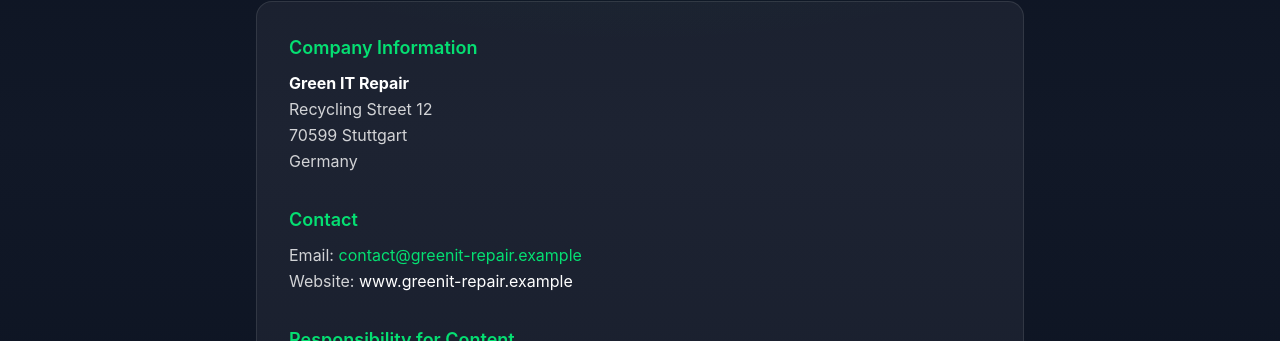
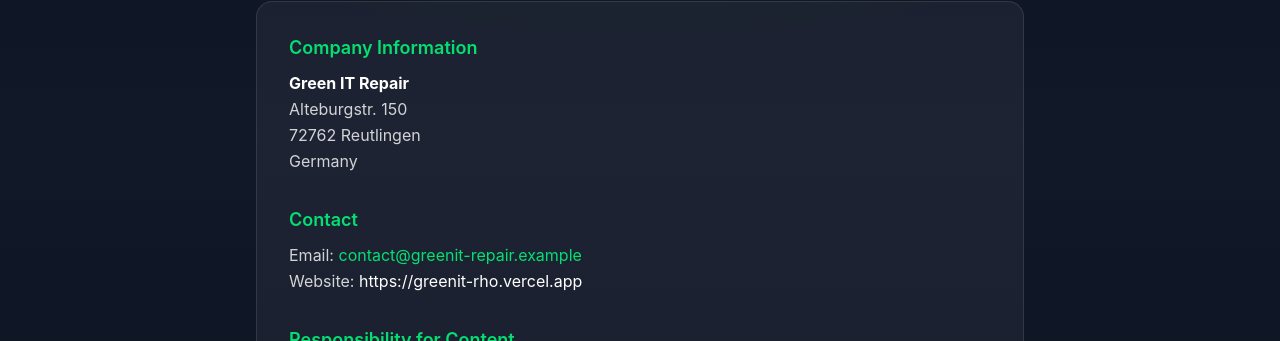
Before and after one commit to zuyasb24/DMWT_25WS_Gruppe11, a Next.js app: page /legal-notice in a window 1280 px wide. Shown: the part 287-628 px from the top of the page. Built offline with nearby package versions, Linux system fonts and the light colour scheme; no server answers.

Commit message:
changed some info in the legal notice page

```diff
--- a/app/components/organisms/LegalNotice.tsx
+++ b/app/components/organisms/LegalNotice.tsx
@@ -24,9 +24,9 @@
             <p className="text-white/80 leading-relaxed">
               <strong className="text-white">Green IT Repair</strong>
               <br />
-              Recycling Street 12
+              Alteburgstr. 150
               <br />
-              70599 Stuttgart
+              72762 Reutlingen
               <br />
               Germany
             </p>
@@ -48,7 +48,7 @@
               <br />
               Website:{" "}
               <span className="text-white">
-                www.greenit-repair.example
+                https://greenit-rho.vercel.app
               </span>
             </p>
           </section>
```
